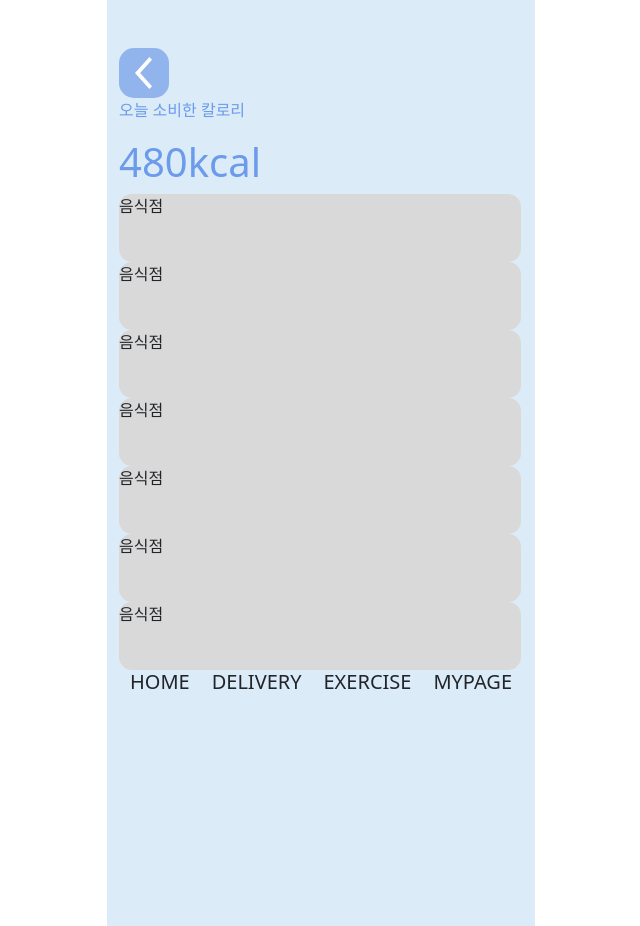
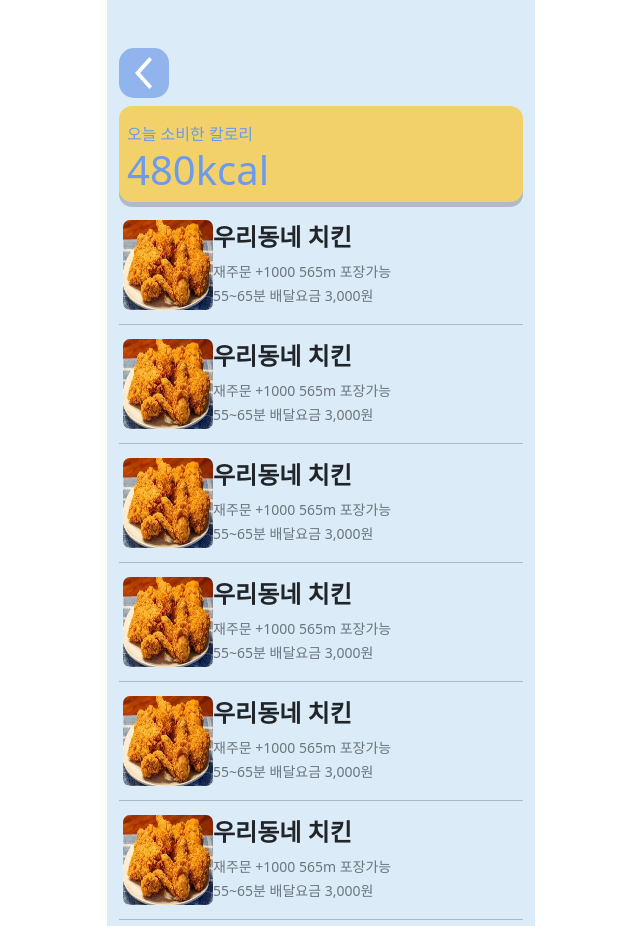
Before and after one commit to cherry-in/vium, a React (Create React App) app in the folder client/: page /store/list in a window 1280 px wide. Shown: the whole page, without its empty margins (319-959 px from the left). Built offline with nearby package versions, Linux system fonts and the light colour scheme.

Commit message:
feat: store list

```diff
--- a/client/src/Components/Calories.js
+++ b/client/src/Components/Calories.js
@@ -1,13 +1,17 @@
-import React from 'react'
+import React from "react";
 
-const Calories = () => {
+const Calories = ({color}) => {
+  const style = {
+    backgroundColor: color||"black",
+    boxShadow: "0px 5px rgb(0,0,0,0.2)",
+    borderRadius: "13px",
+  }
   return (
-    // <div style={{"color":"#6B9BEA"}}>
-    <div className='text-primary'>
-        <p>오늘 소비한 칼로리</p>
+      <div style={style} className="text-primary pt-3 px-2 my-2">
+        <span>오늘 소비한 칼로리</span>
         <h1>480kcal</h1>
-    </div>
-  )
-}
+      </div>
+  );
+};
 
-export default Calories
+export default Calories;
--- a/client/src/Components/StoreList.js
+++ b/client/src/Components/StoreList.js
@@ -1,11 +1,11 @@
 import React from "react";
+import chicken from "../images/chicken.jpeg";
 
 const StoreList = () => {
   const round = {
-    height: "68px",
+    height: "110px",
     width: "402px",
     borderRadius: "13px",
-    background: "#D9D9D9",
   };
   const stores = [
     "음식점",
@@ -20,9 +20,24 @@ const StoreList = () => {
     <div>
       {stores.map((item, i) => {
         return (
-          <div key={i} style={round}>
-            {item}
-          </div>
+          <>
+            <div key={i} style={round} className="d-flex p-1 w-100">
+              <img
+                src={chicken}
+                className="my-auto"
+                style={{ width: "90px", height: "90px", borderRadius: "7px" }}
+              />
+              <div className="my-auto ml-3">
+                <h4 className="fw-bold">우리동네 치킨</h4>
+                <small className="text-muted">
+                  재주문 +1000 565m 포장가능
+                  <br />
+                  55~65분 배달요금 3,000원
+                </small>
+              </div>
+            </div>
+            <hr className="my-1" />
+          </>
         );
       })}
     </div>
--- a/client/src/Pages/StoreList.js
+++ b/client/src/Pages/StoreList.js
@@ -1,18 +1,20 @@
-import React from 'react'
-import Calories from '../Components/Calories'
-import Footer from '../Components/Footer'
-import Previous from '../Components/Previous'
-import StoreLists from '../Components/StoreList'
+import React from "react";
+import Calories from "../Components/Calories";
+import Footer from "../Components/Footer";
+import Previous from "../Components/Previous";
+import StoreLists from "../Components/StoreList";
 
 const StoreList = () => {
   return (
-    <div>
+    <div className="d-flex flex-column h-100">
       <Previous />
-      <Calories />
+      <Calories color="#F2D16A" />
       <StoreLists />
-      <Footer />
+      <div className="mt-auto">
+        <Footer />
+      </div>
     </div>
-  )
-}
+  );
+};
 
-export default StoreList
+export default StoreList;
```
Also changed, not shown: client/src/images/chicken.jpeg (added).
